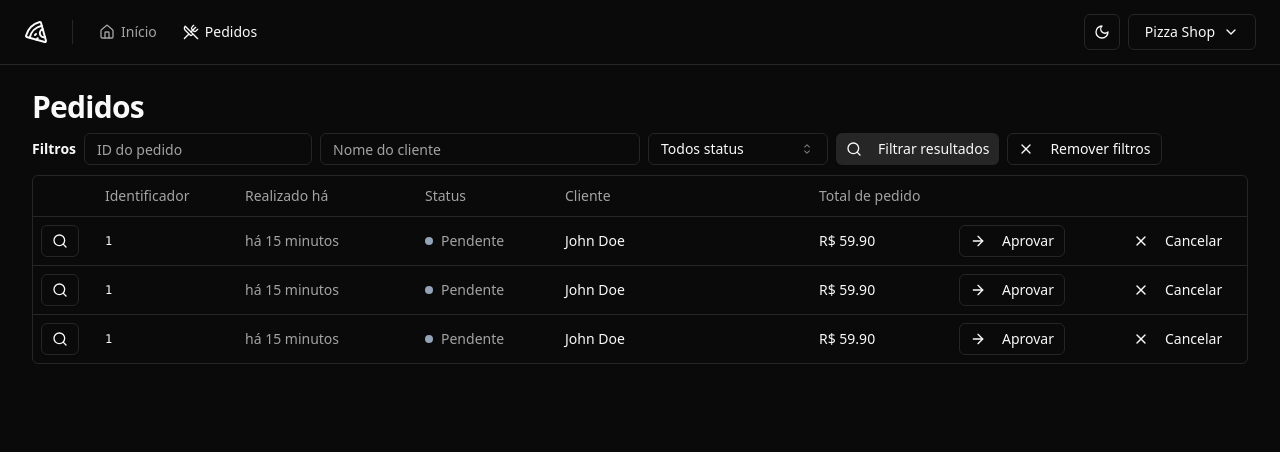
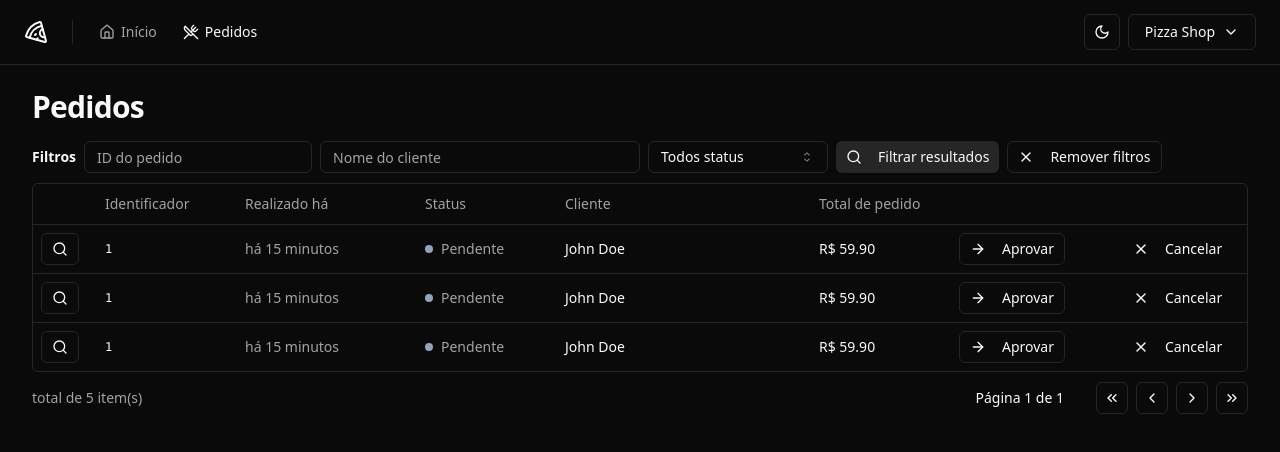
Before and after one commit to brunoanunciacaosouza/pizzashop-web, a React (Vite) app: page /orders in a window 1280 px wide. Shown: the top 452 px of the page. Built offline with nearby package versions, Linux system fonts and the light colour scheme.

Commit message:
componente de paginação

```diff
--- /dev/null
+++ b/src/components/pagination.tsx
@@ -0,0 +1,58 @@
+import {
+  ChevronLeft,
+  ChevronRight,
+  ChevronsLeft,
+  ChevronsRight,
+} from "lucide-react";
+
+import { Button } from "./ui/button";
+
+export interface PaginationProps {
+  pageIndex: number;
+  totalCount: number;
+  perPage: number;
+}
+
+export function Pagination({
+  pageIndex,
+  totalCount,
+  perPage,
+}: PaginationProps) {
+  const pages = Math.ceil(totalCount / perPage) || 1;
+
+  return (
+    <div className="flex items-center justify-between">
+      <span className="text-sm text-muted-foreground">
+        total de {totalCount} item(s)
+      </span>
+
+      <div className="flex items-center gap-6 lg:gap-8">
+        <div className="text-sm font-medium">
+          Página {pageIndex + 1} de {pages}
+        </div>
+
+        <div className="flex items-center gap-2">
+          <Button variant="outline" className="h-8 w-8 p-0">
+            <ChevronsLeft className="h-4 w-4" />
+            <span className="sr-only">Primeira página</span>
+          </Button>
+
+          <Button variant="outline" className="h-8 w-8 p-0">
+            <ChevronLeft className="h-4 w-4" />
+            <span className="sr-only">Página anterior</span>
+          </Button>
+
+          <Button variant="outline" className="h-8 w-8 p-0">
+            <ChevronRight className="h-4 w-4" />
+            <span className="sr-only">Próxima página</span>
+          </Button>
+
+          <Button variant="outline" className="h-8 w-8 p-0">
+            <ChevronsRight className="h-4 w-4" />
+            <span className="sr-only">Última página</span>
+          </Button>
+        </div>
+      </div>
+    </div>
+  );
+}
--- a/src/pages/app/orders/orders.tsx
+++ b/src/pages/app/orders/orders.tsx
@@ -9,15 +9,15 @@ import {
 } from "@/components/ui/table";
 import { OrderTableRow } from "./order-table-row";
 import { OrderTableFilters } from "./order-table-filters";
+import { Pagination } from "@/components/pagination";
 
 export function Orders() {
   return (
     <>
       <Helmet title="Pedidos" />
 
-      <div className="mb-2 flex flex-col gap-4">
+      <div className="flex flex-col gap-4">
         <h1 className="text-3xl font-bold tracking-tight">Pedidos</h1>
-      </div>
 
         <div className="space-y-2.5">
           <OrderTableFilters />
@@ -44,6 +44,9 @@ export function Orders() {
               </TableBody>
             </Table>
           </div>
+
+          <Pagination pageIndex={0} totalCount={5} perPage={10} />
+        </div>
       </div>
     </>
   );
```
Lines whose indentation alone changed are shown as unchanged.
